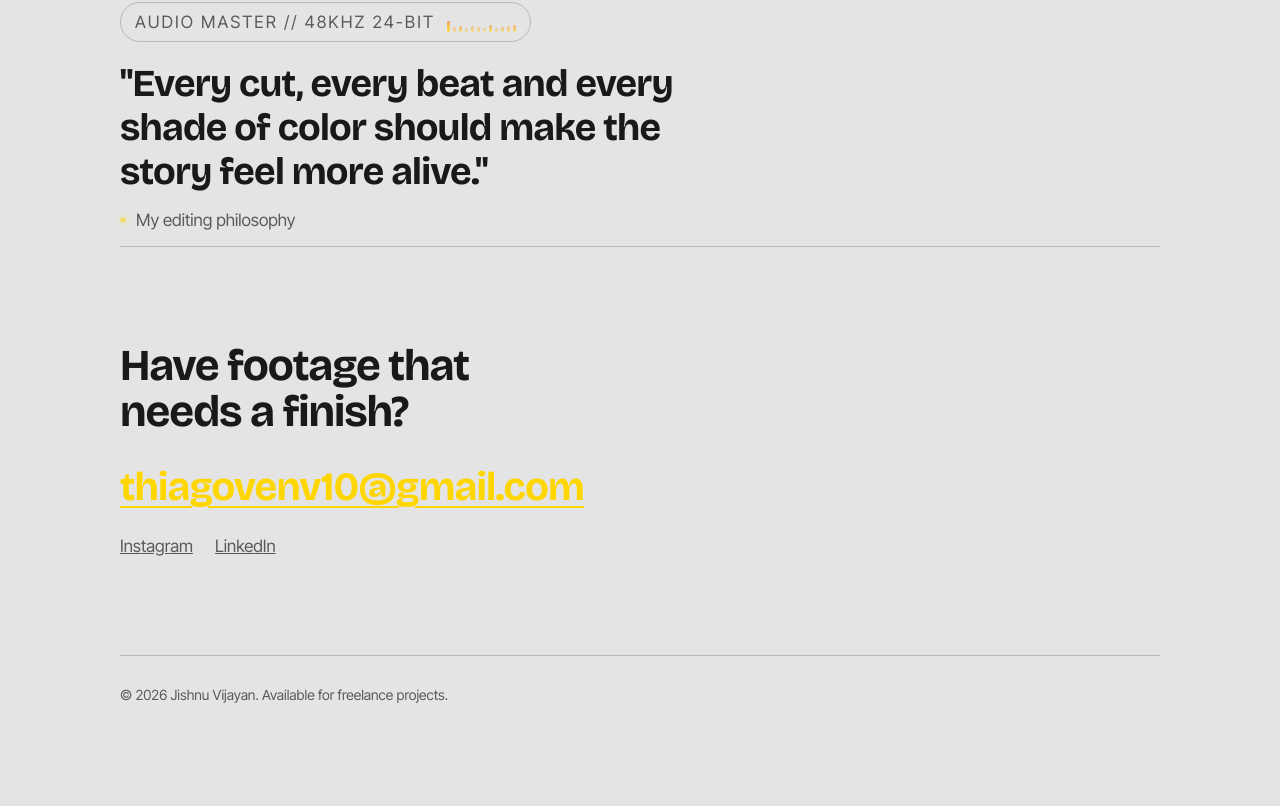
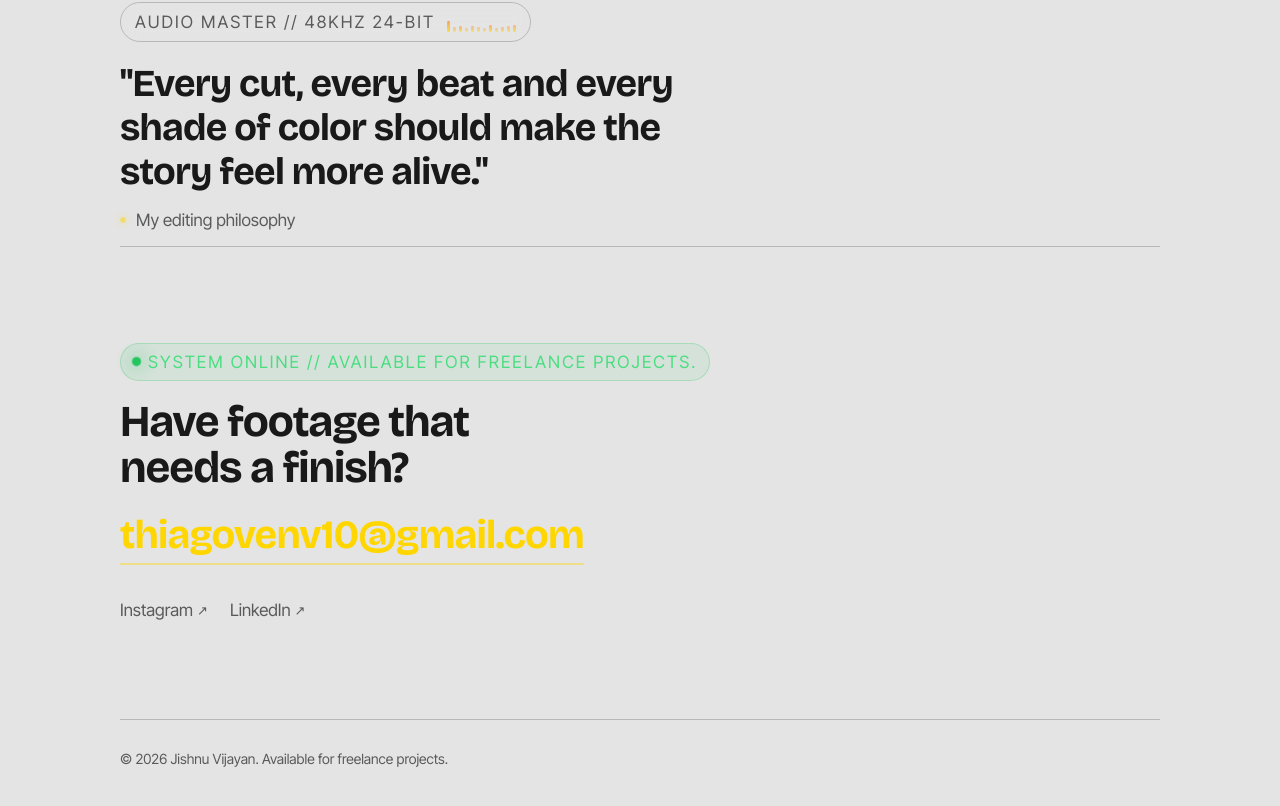
Before and after one commit to jisnu-glitch/vid-portfolio, a Next.js app: page / in a window 1280 px wide. Shown: the part 3495-4301 px from the top of the page. Before the commit the page ends 4237 px from the top, so only its background shows below. Built offline with nearby package versions, Linux system fonts and the light colour scheme.

Commit message:
Feature 5: Add live recording status pulse and email anamorphic flare to Contact section

```diff
--- a/app/globals.css
+++ b/app/globals.css
@@ -798,9 +798,94 @@ dd{font-weight:500}
 }
 .by{color:var(--mute);margin-top:0}
 
-.contact h2{max-width:14ch}
-.contact a.mail{font:700 clamp(22px,4vw,40px) var(--display);letter-spacing:-.02em;text-decoration-thickness:2px;text-underline-offset:6px; color:#FFD600;}
-.links{display:flex;gap:22px;flex-wrap:wrap;margin-top:22px;color:var(--mute)}
+.contact h2{max-width:14ch;margin-bottom:12px}
+.contact-status-badge{
+  display:inline-flex;
+  align-items:center;
+  gap:8px;
+  padding:5px 12px;
+  background:rgba(34,197,94,0.08);
+  border:1px solid rgba(34,197,94,0.25);
+  border-radius:999px;
+  margin-bottom:18px;
+}
+.live-rec-dot{
+  width:7px;
+  height:7px;
+  border-radius:50%;
+  background:#22c55e;
+  box-shadow:0 0 8px #22c55e;
+  animation:live-rec-pulse 1.8s ease-in-out infinite;
+}
+@keyframes live-rec-pulse{
+  0%,100%{transform:scale(0.9);opacity:0.6;box-shadow:0 0 6px #22c55e}
+  50%{transform:scale(1.3);opacity:1;box-shadow:0 0 14px rgba(34,197,94,0.9)}
+}
+.status-label{
+  font:600 11px var(--mono);
+  letter-spacing:0.12em;
+  color:#4ade80;
+}
+.mail-container{
+  position:relative;
+  display:inline-block;
+  margin-top:4px;
+}
+.contact a.mail{
+  position:relative;
+  display:inline-block;
+  font:700 clamp(22px,4vw,40px) var(--display);
+  letter-spacing:-.02em;
+  color:#FFD600;
+  text-decoration:none;
+  overflow:hidden;
+  padding:4px 0;
+  border-bottom:2px solid rgba(255,214,0,0.4);
+  transition:text-shadow .3s ease, transform .2s ease, border-color .3s ease;
+}
+.contact a.mail:hover{
+  text-shadow:0 0 20px rgba(255,214,0,0.5), 0 0 40px rgba(255,214,0,0.2);
+  border-bottom-color:#FFD600;
+  transform:translateX(4px);
+}
+.contact a.mail .mail-flare{
+  position:absolute;
+  top:0;
+  left:-100%;
+  width:60%;
+  height:100%;
+  background:linear-gradient(90deg, transparent 0%, rgba(255,255,255,0.3) 50%, transparent 100%);
+  transform:skewX(-25deg);
+  pointer-events:none;
+}
+.contact a.mail:hover .mail-flare{
+  animation:flare-sweep 1s cubic-bezier(0.4, 0, 0.2, 1) forwards;
+}
+@keyframes flare-sweep{
+  0%{left:-100%}
+  100%{left:200%}
+}
+.social-link{
+  display:inline-flex;
+  align-items:center;
+  gap:4px;
+  color:var(--mute);
+  text-decoration:none;
+  transition:color .2s ease, transform .2s ease;
+}
+.social-link:hover{
+  color:#fff;
+  transform:translateY(-2px);
+}
+.social-arrow{
+  font-size:13px;
+  transition:transform .2s ease, color .2s ease;
+}
+.social-link:hover .social-arrow{
+  transform:translate(2px, -2px);
+  color:#FFD600;
+}
+.links{display:flex;gap:22px;flex-wrap:wrap;margin-top:24px;color:var(--mute)}
 footer{padding:28px 0 36px;border-top:1px solid var(--line);color:var(--mute);font-size:14px}
 
 /* ══ Responsive Layout & Breakpoints ═════════════════════════ */
--- a/app/page.js
+++ b/app/page.js
@@ -74,10 +74,24 @@ export default function Home() {
           </section>
 
           <section id="contact" className="contact">
+            <div className="contact-status-badge">
+              <span className="live-rec-dot" aria-hidden="true" />
+              <span className="status-label">SYSTEM ONLINE // {site.availability.toUpperCase()}</span>
+            </div>
             <h2>Have footage that needs a finish?</h2>
-            <a className="mail " href={`mailto:${site.email}`}>{site.email}</a>
+            <div className="mail-container">
+              <a className="mail" href={`mailto:${site.email}`}>
+                <span className="mail-text">{site.email}</span>
+                <span className="mail-flare" aria-hidden="true" />
+              </a>
+            </div>
             <div className="links">
-              {links.map((l) => <a key={l.label} href={l.href}>{l.label} </a>)}
+              {links.map((l) => (
+                <a key={l.label} href={l.href} className="social-link">
+                  <span>{l.label}</span>
+                  <span className="social-arrow" aria-hidden="true">↗</span>
+                </a>
+              ))}
             </div>
           </section>
         </main>
```
